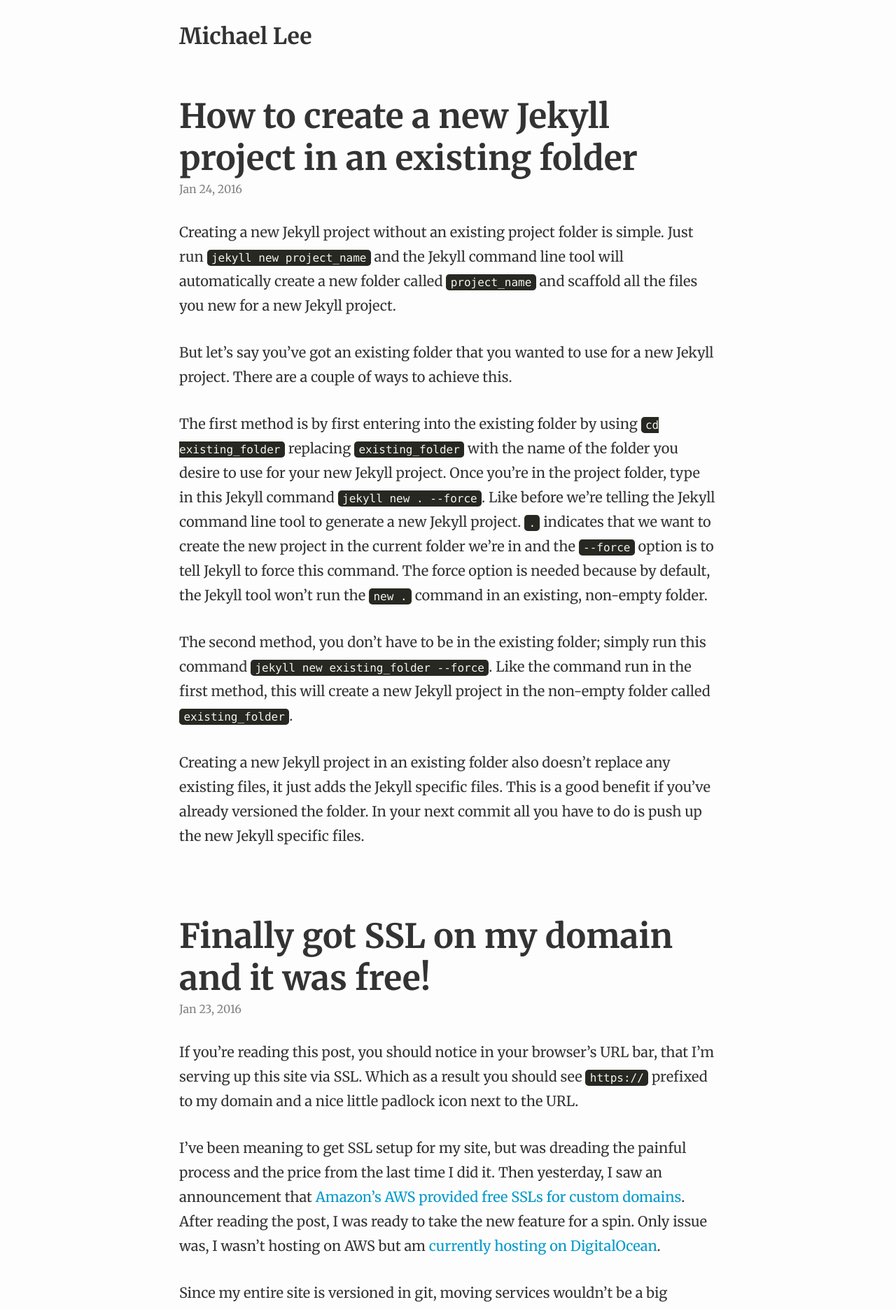
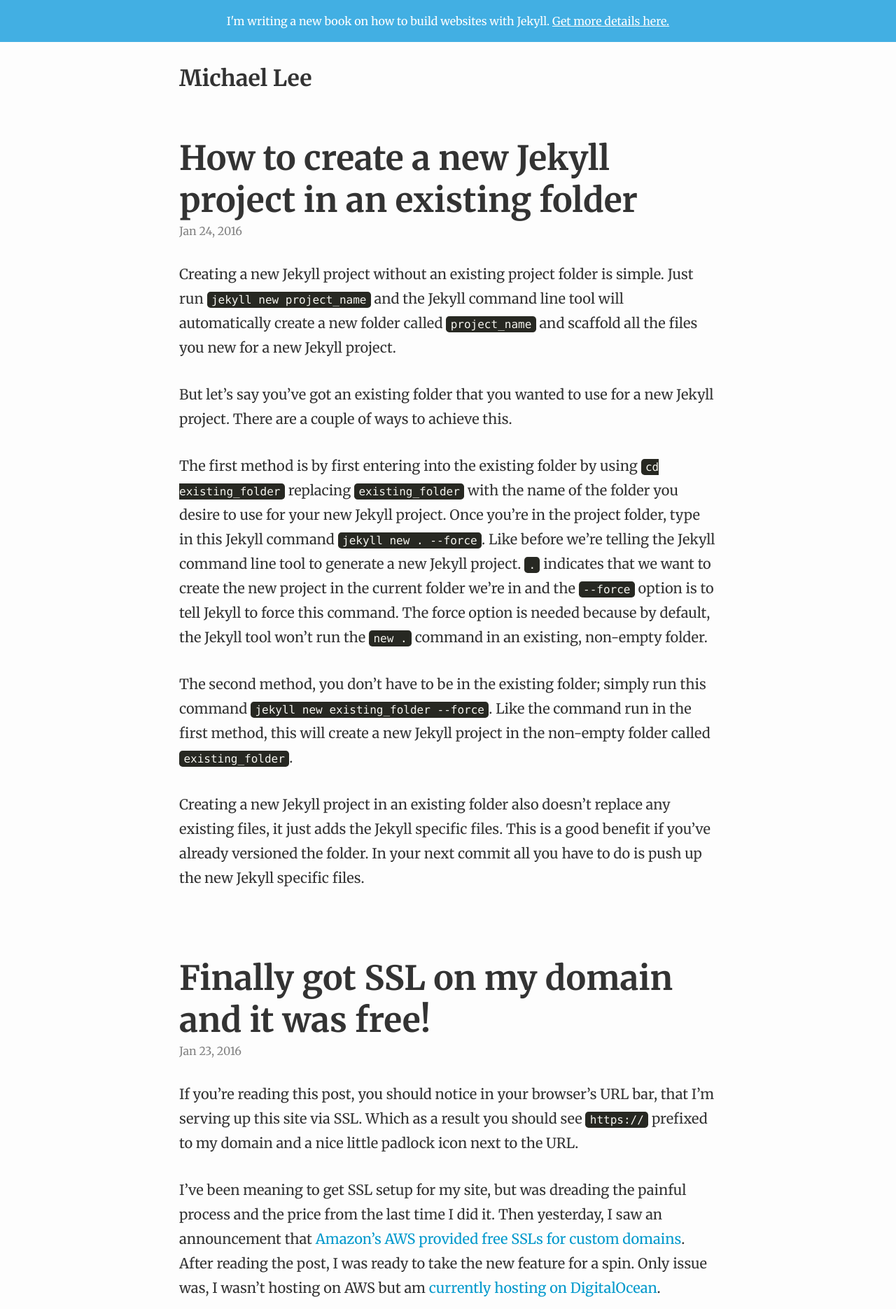
Before and after one commit to michaellee/old-michaelsoolee.com, a Jekyll site: the page built from index.html, in a window 1280 px wide. Shown: the top 1871 px of the page at 70% size. Built offline with Jekyll 4.4.1, drawn with Linux system fonts in a browser that asks for light colours; nearby versions of some CDN libraries; Markdown is read by kramdown in place of the engine named in the settings; the list of posts is cut into pages by our own code.

Commit message:
Layout: Banner

```diff
--- a/_layouts/default.html
+++ b/_layouts/default.html
@@ -4,7 +4,10 @@
   {% include head.html %}
 
   <body>
-    <div class="wrap">
+    <div class="msl-bar">
+      <div class="container">I'm writing a new book on how to build websites with Jekyll. <a href="{{site.url}}/jekyll-field-guide">Get more details here.</a></div>
+    </div>
+    <div class="main-content wrap">
     {% include header.html %}
 
     <main class="posts">
--- a/_sass/_base.scss
+++ b/_sass/_base.scss
@@ -224,3 +224,24 @@ blockquote {
     margin-left: 0;
   }
 }
+
+.msl-bar{
+  background: #42afe3;
+  color: #fff;
+  padding: 1rem;
+  text-align: center;
+  a{
+    color: #fff;
+    text-decoration: underline;
+  }
+}
+
+.main-content{
+
+}
+
+.container{
+  width: 90%;
+  max-width: 768px;
+  margin: 0 auto;
+}
```
